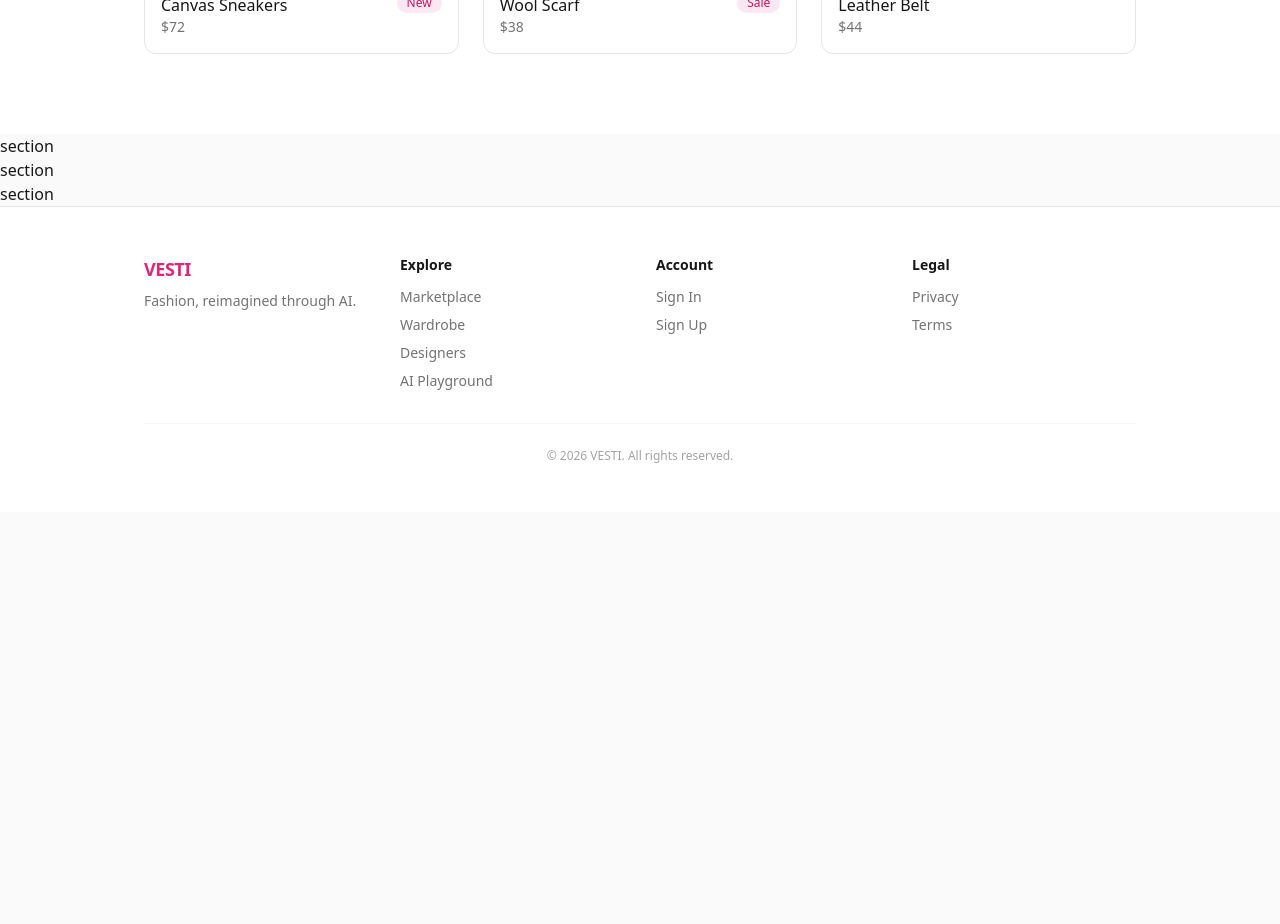
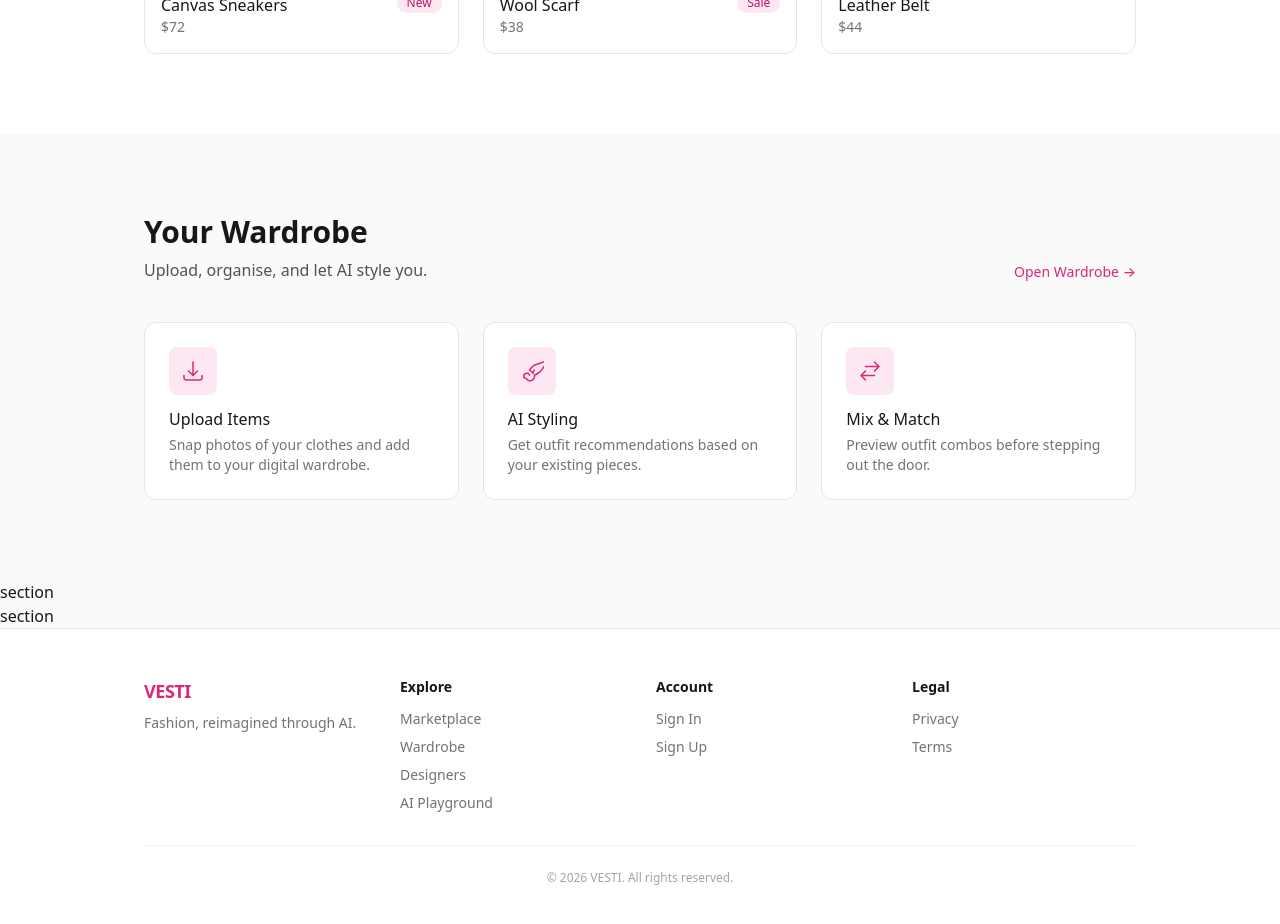
Before and after one commit to jayo14/vesti, a Next.js app in the folder frontend/: page / in a window 1280 px wide. Shown: the part 1240-2164 px from the top of the page. Before the commit the page ends 1752 px from the top, so only its background shows below. Built offline with nearby package versions, Linux system fonts and the light colour scheme; no server answers.

Commit message:
wardrobe bit

```diff
--- a/frontend/src/components/sections/wardrobe-section.tsx
+++ b/frontend/src/components/sections/wardrobe-section.tsx
@@ -1,3 +1,69 @@
-export default function $f() {
-  return <div>section</div>;
+import Link from "next/link";
+
+export default function WardrobeSection() {
+  return (
+    <section className="bg-neutral-50 py-20">
+      <div className="mx-auto max-w-5xl px-4">
+        <div className="mb-10 flex items-end justify-between">
+          <div>
+            <h2 className="text-2xl font-bold text-neutral-900 sm:text-3xl">
+              Your Wardrobe
+            </h2>
+            <p className="mt-2 text-neutral-600">
+              Upload, organise, and let AI style you.
+            </p>
+          </div>
+          <Link
+            href="/wardrobe"
+            className="hidden text-sm font-medium text-brand-600 hover:underline sm:block"
+          >
+            Open Wardrobe &rarr;
+          </Link>
+        </div>
+        <div className="grid gap-6 sm:grid-cols-3">
+          <div className="rounded-xl border border-neutral-200 bg-white p-6">
+            <div className="mb-3 flex h-12 w-12 items-center justify-center rounded-lg bg-brand-100 text-brand-600">
+              <svg className="h-6 w-6" fill="none" viewBox="0 0 24 24" stroke="currentColor" strokeWidth={1.5}>
+                <path strokeLinecap="round" strokeLinejoin="round" d="M3 16.5v2.25A2.25 2.25 0 0 0 5.25 21h13.5A2.25 2.25 0 0 0 21 18.75V16.5M16.5 12 12 16.5m0 0L7.5 12m4.5 4.5V3" />
+              </svg>
+            </div>
+            <h3 className="font-medium text-neutral-900">Upload Items</h3>
+            <p className="mt-1 text-sm text-neutral-500">
+              Snap photos of your clothes and add them to your digital wardrobe.
+            </p>
+          </div>
+          <div className="rounded-xl border border-neutral-200 bg-white p-6">
+            <div className="mb-3 flex h-12 w-12 items-center justify-center rounded-lg bg-brand-100 text-brand-600">
+              <svg className="h-6 w-6" fill="none" viewBox="0 0 24 24" stroke="currentColor" strokeWidth={1.5}>
+                <path strokeLinecap="round" strokeLinejoin="round" d="M9.53 16.122a3 3 0 0 0-5.78 1.128 2.25 2.25 0 0 0 2.4 2.245 4.5 4.5 0 0 0 8.4-2.245c0-.399-.078-.78-.22-1.128m0 0a15.998 15.998 0 0 0 3.388-1.62m-5.043-.025a15.994 15.994 0 0 1 1.622-3.395m3.42 3.42a15.995 15.995 0 0 0 4.764-4.648l3.876-5.814a1.151 1.151 0 0 0-1.597-1.597L14.146 6.32a15.996 15.996 0 0 0-4.649 4.763m3.42 3.42a6.776 6.776 0 0 0-3.42-3.42" />
+              </svg>
+            </div>
+            <h3 className="font-medium text-neutral-900">AI Styling</h3>
+            <p className="mt-1 text-sm text-neutral-500">
+              Get outfit recommendations based on your existing pieces.
+            </p>
+          </div>
+          <div className="rounded-xl border border-neutral-200 bg-white p-6">
+            <div className="mb-3 flex h-12 w-12 items-center justify-center rounded-lg bg-brand-100 text-brand-600">
+              <svg className="h-6 w-6" fill="none" viewBox="0 0 24 24" stroke="currentColor" strokeWidth={1.5}>
+                <path strokeLinecap="round" strokeLinejoin="round" d="M7.5 21 3 16.5m0 0L7.5 12M3 16.5h13.5m0-13.5L21 7.5m0 0L16.5 12M21 7.5H7.5" />
+              </svg>
+            </div>
+            <h3 className="font-medium text-neutral-900">Mix & Match</h3>
+            <p className="mt-1 text-sm text-neutral-500">
+              Preview outfit combos before stepping out the door.
+            </p>
+          </div>
+        </div>
+        <div className="mt-8 text-center sm:hidden">
+          <Link
+            href="/wardrobe"
+            className="text-sm font-medium text-brand-600 hover:underline"
+          >
+            Open Wardrobe &rarr;
+          </Link>
+        </div>
+      </div>
+    </section>
+  );
 }
```
